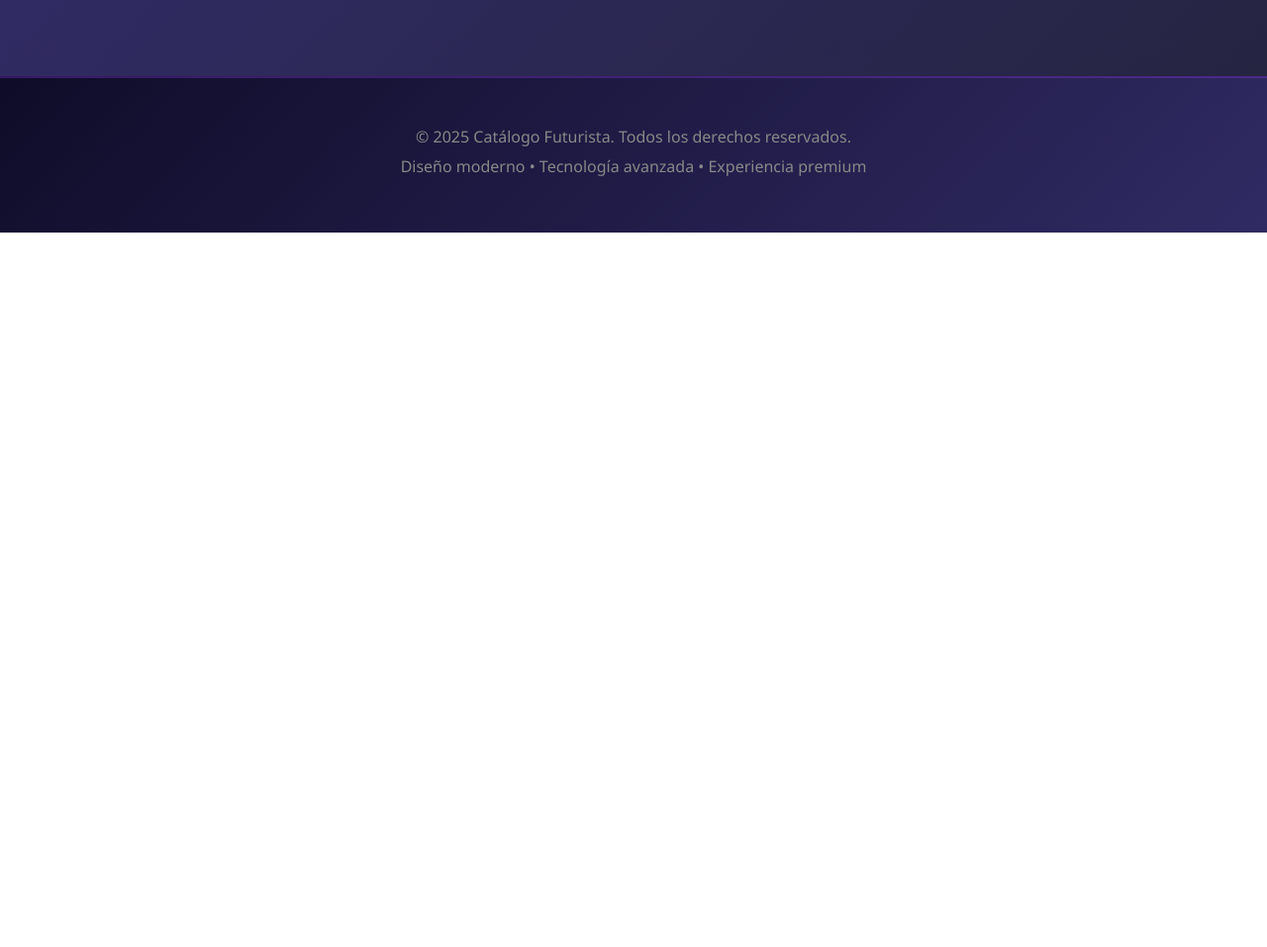
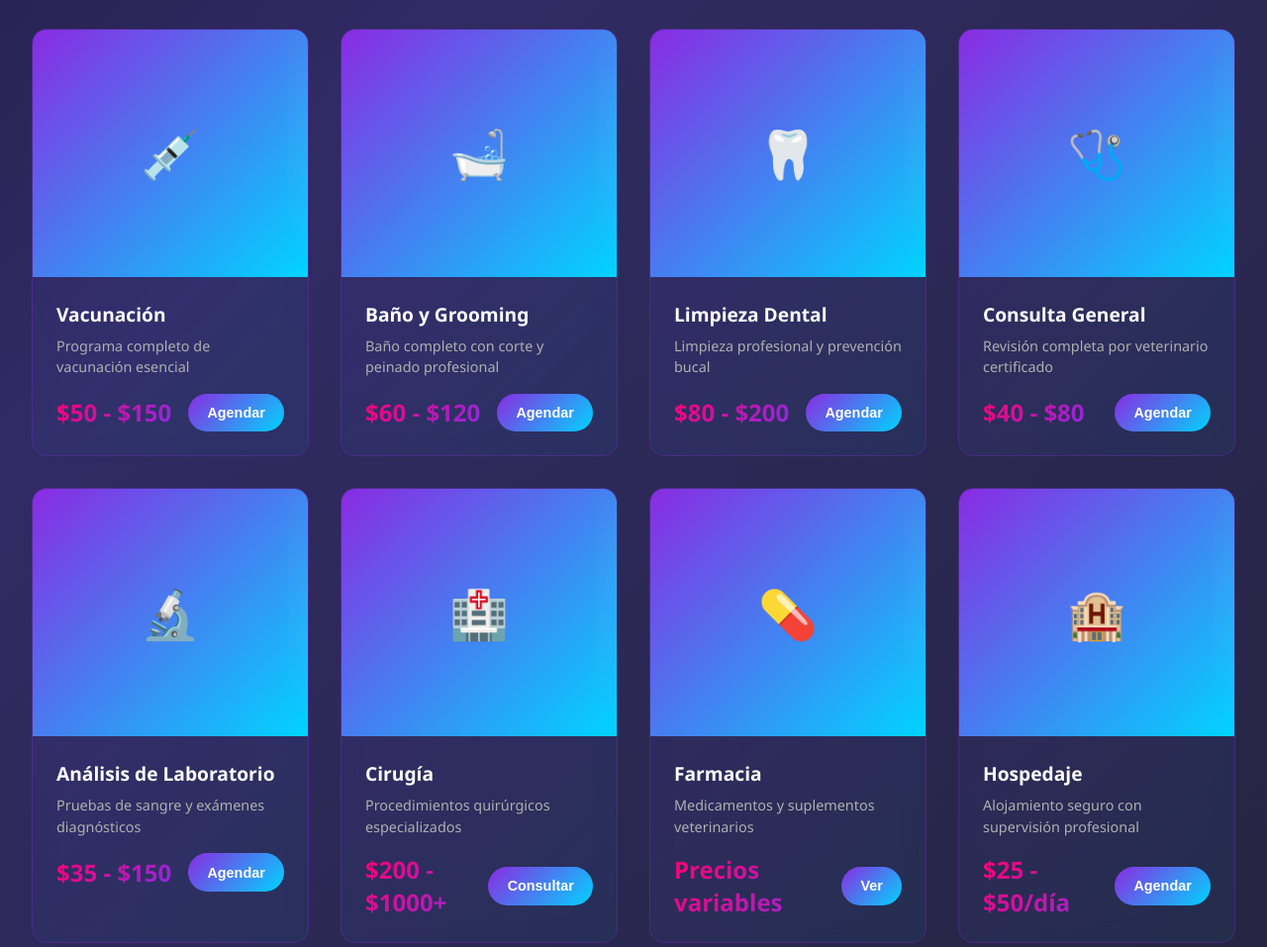
Before and after one commit to Jhomayra21/ProyectoVeterinaria2.0, a plain HTML site: page index.html in a window 1280 px wide. Shown: the part 1526-2483 px from the top of the page at 99% size. Before the commit the page ends 1761 px from the top, so only its background shows below. Drawn offline with Linux system fonts and the light colour scheme.

Commit message:
Agregar 8 servicios veterinarios al catálogo

```diff
--- a/index.html
+++ b/index.html
@@ -453,6 +453,110 @@
                     </div>
                 </div>
             </div>
+
+            <!-- Servicio 1: Vacunación -->
+            <div class="product-card">
+                <div class="product-image">💉</div>
+                <div class="product-info">
+                    <h3 class="product-title">Vacunación</h3>
+                    <p class="product-description">Programa completo de vacunación esencial</p>
+                    <div class="product-footer">
+                        <span class="product-price">$50 - $150</span>
+                        <button class="btn-add">Agendar</button>
+                    </div>
+                </div>
+            </div>
+
+            <!-- Servicio 2: Baño y Grooming -->
+            <div class="product-card">
+                <div class="product-image">🛁</div>
+                <div class="product-info">
+                    <h3 class="product-title">Baño y Grooming</h3>
+                    <p class="product-description">Baño completo con corte y peinado profesional</p>
+                    <div class="product-footer">
+                        <span class="product-price">$60 - $120</span>
+                        <button class="btn-add">Agendar</button>
+                    </div>
+                </div>
+            </div>
+
+            <!-- Servicio 3: Limpieza Dental -->
+            <div class="product-card">
+                <div class="product-image">🦷</div>
+                <div class="product-info">
+                    <h3 class="product-title">Limpieza Dental</h3>
+                    <p class="product-description">Limpieza profesional y prevención bucal</p>
+                    <div class="product-footer">
+                        <span class="product-price">$80 - $200</span>
+                        <button class="btn-add">Agendar</button>
+                    </div>
+                </div>
+            </div>
+
+            <!-- Servicio 4: Consulta General -->
+            <div class="product-card">
+                <div class="product-image">🩺</div>
+                <div class="product-info">
+                    <h3 class="product-title">Consulta General</h3>
+                    <p class="product-description">Revisión completa por veterinario certificado</p>
+                    <div class="product-footer">
+                        <span class="product-price">$40 - $80</span>
+                        <button class="btn-add">Agendar</button>
+                    </div>
+                </div>
+            </div>
+
+            <!-- Servicio 5: Análisis de Laboratorio -->
+            <div class="product-card">
+                <div class="product-image">🔬</div>
+                <div class="product-info">
+                    <h3 class="product-title">Análisis de Laboratorio</h3>
+                    <p class="product-description">Pruebas de sangre y exámenes diagnósticos</p>
+                    <div class="product-footer">
+                        <span class="product-price">$35 - $150</span>
+                        <button class="btn-add">Agendar</button>
+                    </div>
+                </div>
+            </div>
+
+            <!-- Servicio 6: Cirugía -->
+            <div class="product-card">
+                <div class="product-image">🏥</div>
+                <div class="product-info">
+                    <h3 class="product-title">Cirugía</h3>
+                    <p class="product-description">Procedimientos quirúrgicos especializados</p>
+                    <div class="product-footer">
+                        <span class="product-price">$200 - $1000+</span>
+                        <button class="btn-add">Consultar</button>
+                    </div>
+                </div>
+            </div>
+
+            <!-- Servicio 7: Farmacia -->
+            <div class="product-card">
+                <div class="product-image">💊</div>
+                <div class="product-info">
+                    <h3 class="product-title">Farmacia</h3>
+                    <p class="product-description">Medicamentos y suplementos veterinarios</p>
+                    <div class="product-footer">
+                        <span class="product-price">Precios variables</span>
+                        <button class="btn-add">Ver</button>
+                    </div>
+                </div>
+            </div>
+
+            <!-- Servicio 8: Hospedaje -->
+            <div class="product-card">
+                <div class="product-image">🏨</div>
+                <div class="product-info">
+                    <h3 class="product-title">Hospedaje</h3>
+                    <p class="product-description">Alojamiento seguro con supervisión profesional</p>
+                    <div class="product-footer">
+                        <span class="product-price">$25 - $50/día</span>
+                        <button class="btn-add">Agendar</button>
+                    </div>
+                </div>
+            </div>
         </div>
     </section>
 
```
